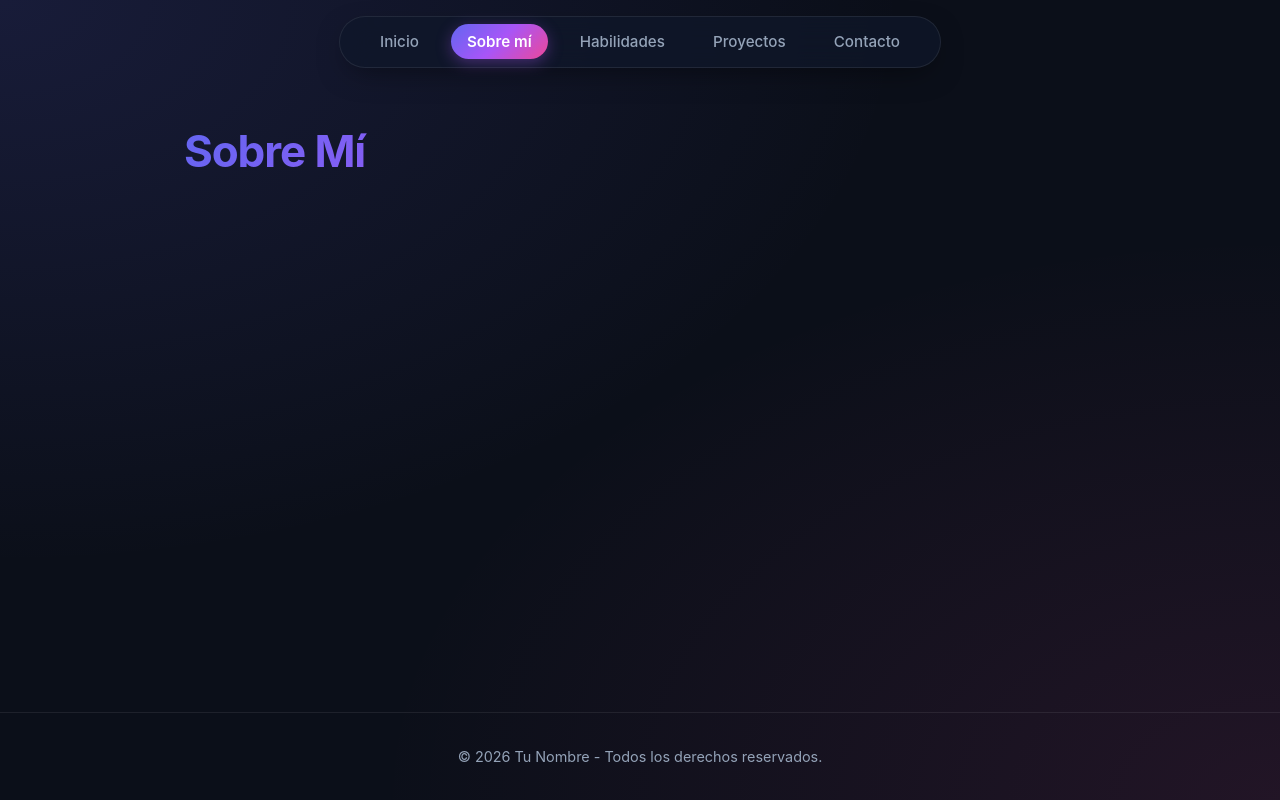
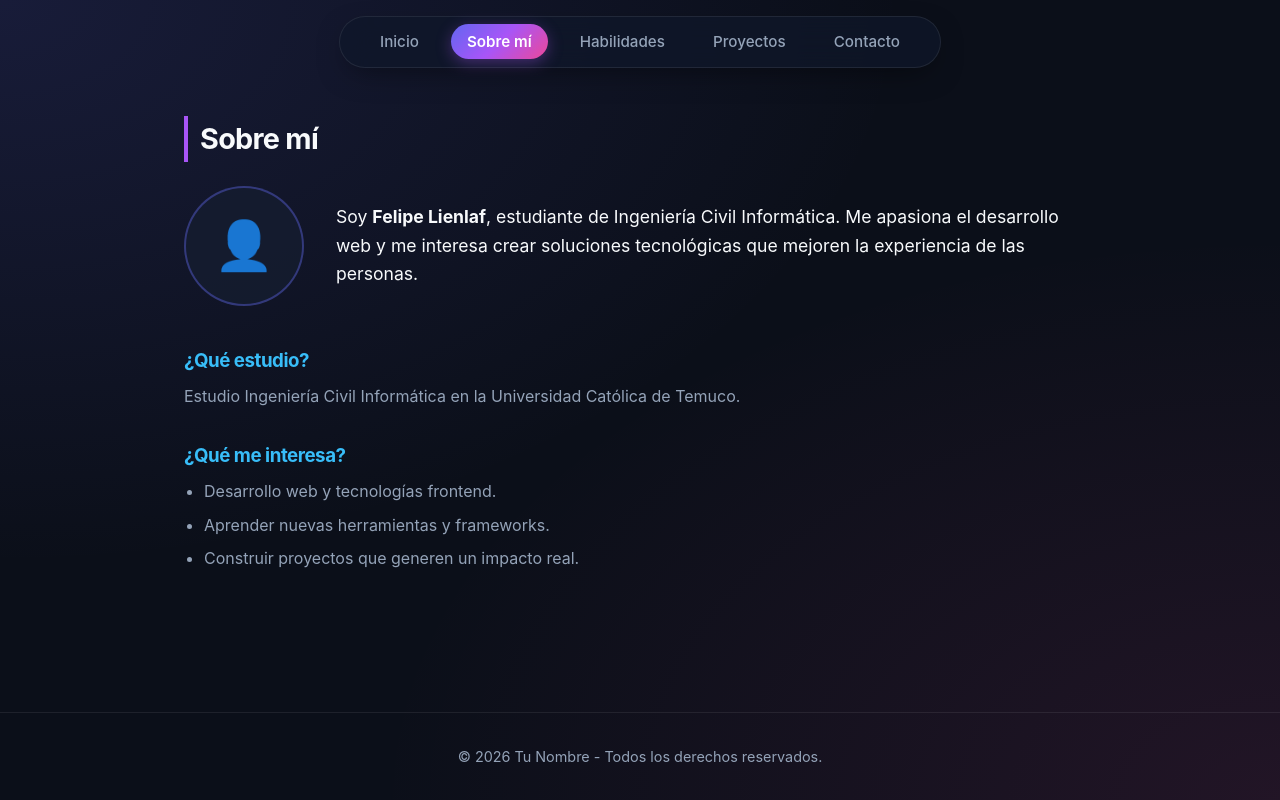
Before and after one commit to felipelienlaf/mini-portafolio, a React (Vite) app: page /sobre-mi in a window 1280 px wide. Built offline with nearby package versions, Linux system fonts and the light colour scheme.

Commit message:
feat: contenido de SobreMi segun wireframes oficiales

```diff
--- a/src/pages/SobreMi.jsx
+++ b/src/pages/SobreMi.jsx
@@ -1,3 +1,48 @@
 export default function SobreMi() {
-  return <h1>Sobre Mí</h1>;
+  return (
+    <section>
+      <h2>Sobre mí</h2>
+
+      {/* Bloque superior con Foto/Avatar y Bio */}
+      <div style={{ display: 'flex', gap: '2rem', alignItems: 'center', flexWrap: 'wrap', marginBottom: '2.5rem' }}>
+        <div style={{
+          width: '120px',
+          height: '120px',
+          borderRadius: '50%',
+          background: 'var(--bg-card)',
+          border: '2px solid var(--border-glow)',
+          display: 'flex',
+          alignItems: 'center',
+          justifyContent: 'center',
+          fontSize: '3rem',
+          flexShrink: 0
+        }}>
+          👤
+        </div>
+        <div style={{ flex: '1 1 300px' }}>
+          <p style={{ fontSize: '1.1rem', lineHeight: '1.6' }}>
+            Soy <strong>Felipe Lienlaf</strong>, estudiante de Ingeniería Civil Informática. Me apasiona el desarrollo web y me interesa crear soluciones tecnológicas que mejoren la experiencia de las personas.
+          </p>
+        </div>
+      </div>
+
+      {/* Subsección: ¿Qué estudio? */}
+      <div style={{ marginBottom: '2rem' }}>
+        <h3 style={{ color: 'var(--accent-cyan)', marginBottom: '0.5rem' }}>¿Qué estudio?</h3>
+        <p style={{ color: 'var(--text-muted)' }}>
+          Estudio Ingeniería Civil Informática en la Universidad Católica de Temuco.
+        </p>
+      </div>
+
+      {/* Subsección: ¿Qué me interesa? */}
+      <div>
+        <h3 style={{ color: 'var(--accent-cyan)', marginBottom: '0.5rem' }}>¿Qué me interesa?</h3>
+        <ul style={{ paddingLeft: '1.25rem', color: 'var(--text-muted)', display: 'flex', flexDirection: 'column', gap: '0.5rem' }}>
+          <li>Desarrollo web y tecnologías frontend.</li>
+          <li>Aprender nuevas herramientas y frameworks.</li>
+          <li>Construir proyectos que generen un impacto real.</li>
+        </ul>
+      </div>
+    </section>
+  );
 }
```
Also changed, not shown: 1 other file (tests, documents, lock files or other folders).
